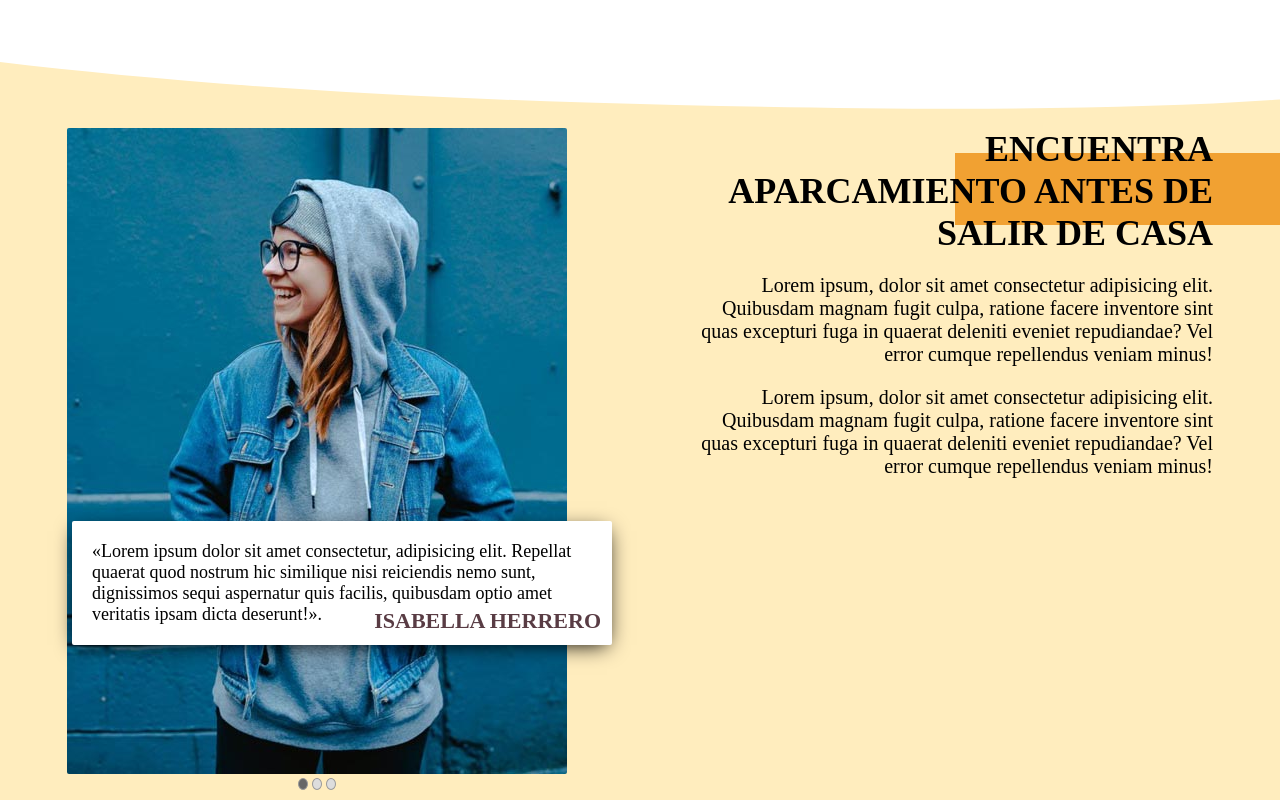
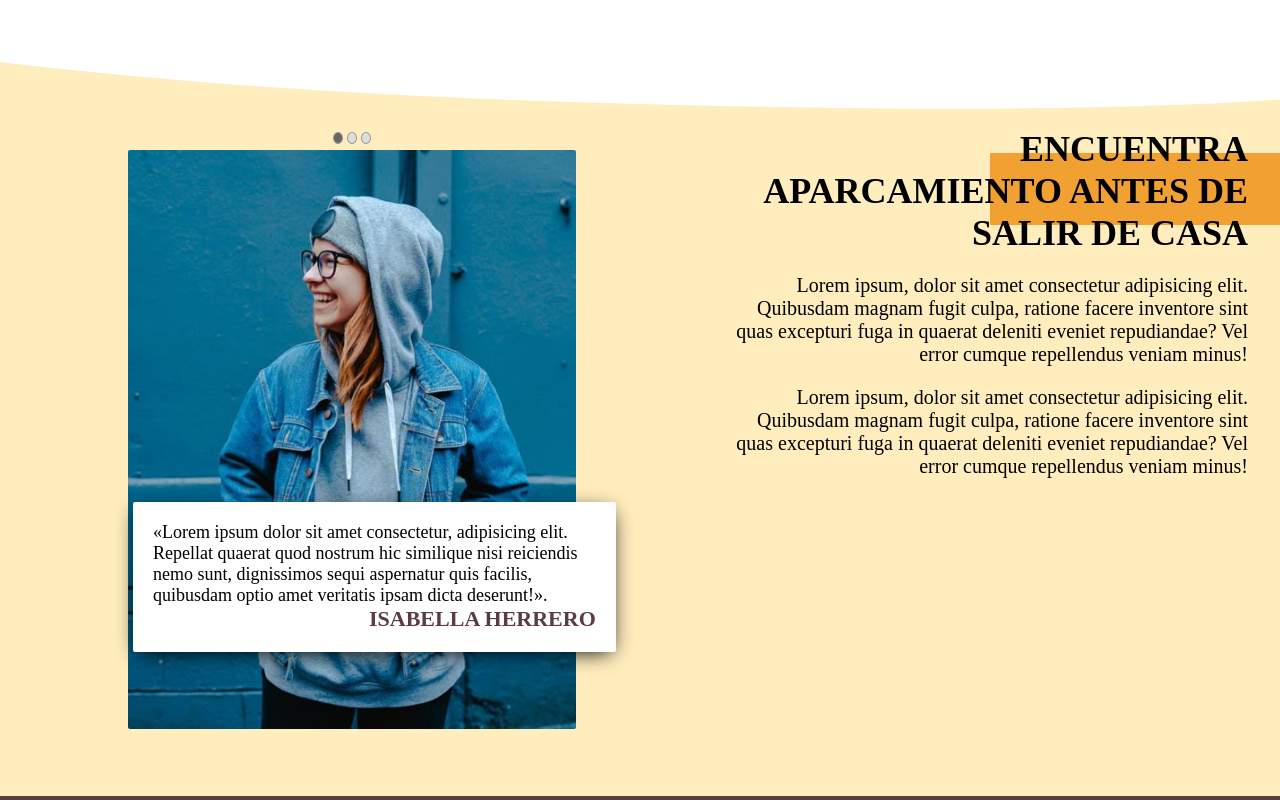
Before and after one commit to fullstacktf/landing-jennifer-flor, a website built with Parcel: page src/index.html in a window 1280 px wide. Shown: the part 1440-2240 px from the top of the page. Built offline with nearby package versions, Linux system fonts and the light colour scheme.

Commit message:
Clients review responsive with autoplay

```diff
--- a/src/css/index.css
+++ b/src/css/index.css
@@ -200,12 +200,13 @@ li {
 
 .clients-reviews {
 	position: relative;
-	width: 500px;
+	width: 100vw;
 	height: 646px;
+	margin: 0 auto;
 
 	img {
 		display: block;
-		max-width: 500px;
+		width: 100%;
 		border-radius: 2px;
 	}
 
@@ -223,12 +224,10 @@ li {
 
 	.client-name {
 		font-size: 22px;
-		display: inline-block;
+		display: block;
 		font-weight: bold;
+		text-align: right;
 		text-transform: uppercase;
-		position: absolute;
-		right: 0.5em;
-		bottom: 0.5em;
 		color: var(--color-dark);
 	}
 
@@ -237,6 +236,8 @@ li {
 		transition: all 1s;
 		position: absolute;
 		z-index: 0;
+		right: 0;
+		left: 0;
 
 		&.active {
 			opacity: 1;
@@ -429,6 +430,12 @@ li {
 	.step-three {
 		margin: 20px 10px;
 	}
+
+	.clients-reviews {
+		position: relative;
+		width: calc(100vw / 2);
+		height: 600px;
+	}
 }
 
 @media screen and (max-width: 1046px) {
@@ -440,10 +447,6 @@ li {
 
 	.clients-reviews .review-text {
 		right: 0;
-	}
-
-	.clients-reviews {
-		margin-top: 40px;
 	}
 
 	.left {
@@ -493,4 +496,15 @@ li {
 		display: flex;
 		justify-content: flex-end;
 	}
+
+	.clients-reviews {
+		position: relative;
+		width: calc(100vw / 2);
+		height: 546px;
+
+		.review {
+			right: 15%;
+			left: 15%;
+		}
+	}
 }
--- a/src/index.html
+++ b/src/index.html
@@ -84,6 +84,7 @@
 			</div>
 			<div class="about-us">
 				<div>
+					<div class="reviews-control"><span id="0" class="button selected"></span> <span id="1" class="button"></span> <span id="2" class="button"></span></div>
 					<div class="clients-reviews">
 						<div class="review active">
 							<img src="assets/client-review1.jpg" alt="photo Isabella" />
@@ -107,7 +108,6 @@
 							</p>
 						</div>
 					</div>
-					<div class="reviews-control"><span id="0" class="button selected"></span> <span id="1" class="button"></span> <span id="2" class="button"></span></div>
 				</div>
 				<div class="brand-info">
 					<h2 class="main-titles" data-aos="fade-left" data-aos-duration="800">Encuentra aparcamiento antes de salir de casa</h2>
--- a/src/js/index.js
+++ b/src/js/index.js
@@ -15,16 +15,27 @@ new Typed(locations, {
 
 const reviewClients = Array.from(document.querySelectorAll('.review'));
 const allButtons = Array.from(document.querySelectorAll('.reviews-control > .button'));
+let idReview = 0;
 
 allButtons.forEach((item) => {
-	item.addEventListener('click', nextReview);
+	item.addEventListener('click', clickNextReview);
 });
 
-function nextReview(ev) {
-	allButtons.forEach((item, index) => {
-		item.className = 'button';
-		reviewClients[index].className = 'review';
+setInterval(() => {
+	nextReview(idReview);
+	idReview === 2 ? (idReview = 0) : (idReview += 1);
+}, 5000);
+
+function nextReview(n) {
+	reviewClients.forEach((item, index) => {
+		item.className = 'review';
+		allButtons[index].className = 'button';
 	});
-	ev.target.className = 'button selected';
-	reviewClients[ev.target.id].className = 'review active';
+	reviewClients[n].className = 'review active';
+	allButtons[n].className = 'button selected';
 }
+
+function clickNextReview(ev) {
+	idReview = parseInt(ev.target.id);
+	nextReview(idReview);
+}
```
